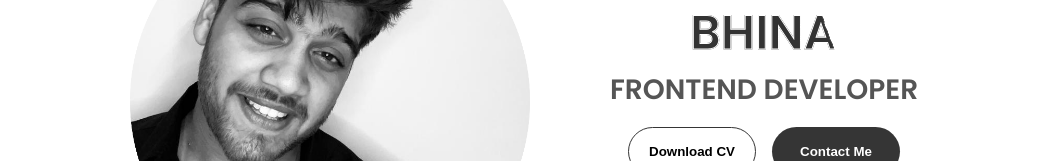
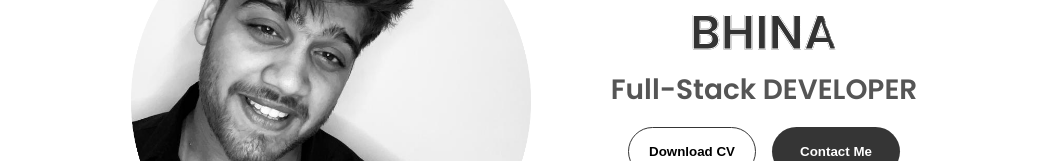
Before and after one commit to abhiagrwll/My-Portfolio, a plain HTML site: page index.html in a window 1280 px wide. Shown: the part 383-544 px from the top of the page, without its empty margins (116-1163 px from the left). Drawn offline with Linux system fonts and the light colour scheme.

Commit message:
Update index.html

```diff
--- a/index.html
+++ b/index.html
@@ -48,7 +48,7 @@
     <div class="section__text">
       <p class="section__text__p1">Hello,I'M</p>
       <h1 class="title profile-title">ABHINAV</h1>
-      <p class="section__text__p2">FRONTEND DEVELOPER</p>
+      <p class="section__text__p2">Full-Stack DEVELOPER</p>
       <div class="btn-container">
         <a href="./Images/Abhinav.pdf" target="_blank"><button class="btn btn-color-1">Download CV</button></a>
         <button class="btn btn-color-2" onclick="location.href=('./#contact')">Contact Me</button>
```
